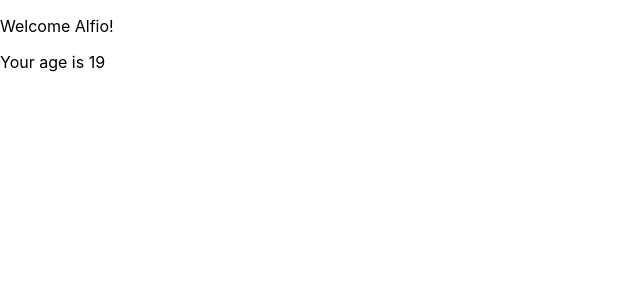
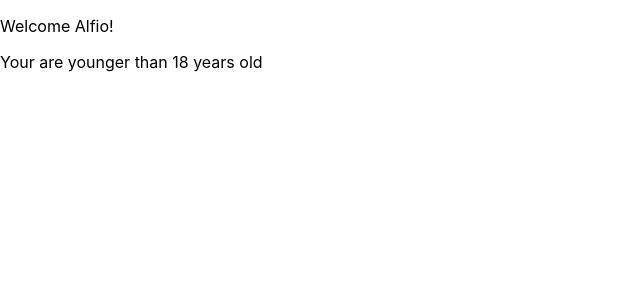
Before and after one commit to PuglisiAlfio/ReactJS, a React (Create React App) app in the folder esercizio-1/first-project/: page / in a window 1280 px wide. Shown: the top 300 px of the page, without its empty margins (0-640 px from the left). Built offline with nearby package versions, Linux system fonts and the light colour scheme.

Commit message:
modifica componente Welcome

```diff
--- a/esercizio-1/first-project/src/App.js
+++ b/esercizio-1/first-project/src/App.js
@@ -3,7 +3,7 @@ import './App.css';
 
 function App() {
   return <div>
-          <Welcome name = "Alfio" age = {19}/>
+          <Welcome name = "Alfio" age = {16}/>
         </div>
 }
 
--- a/esercizio-1/first-project/src/components/Welcome.js
+++ b/esercizio-1/first-project/src/components/Welcome.js
@@ -3,7 +3,7 @@ import Age from "./Age";
 function Welcome(props){
     return <div>
             <p>Welcome {props.name}!</p>
-            {props.age >= 18 && props.age <= 65
+            {props.age >= 18
             ? <p>Your age is {props.age}</p>
             : <p>Your are younger than 18 years old</p>}
             <Age/>
```
